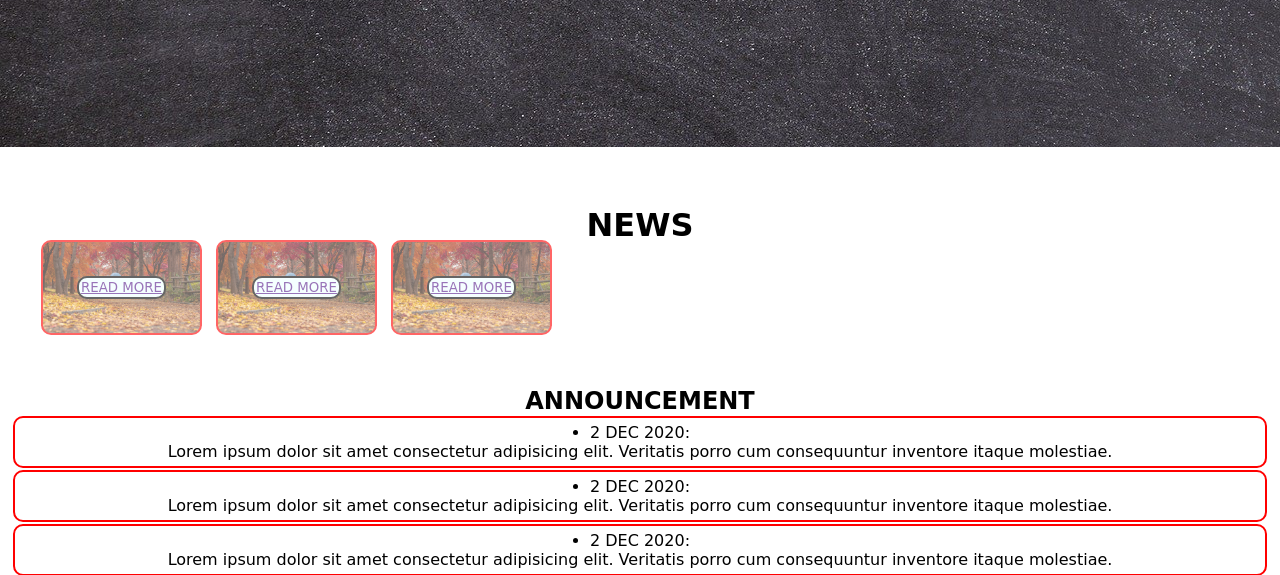
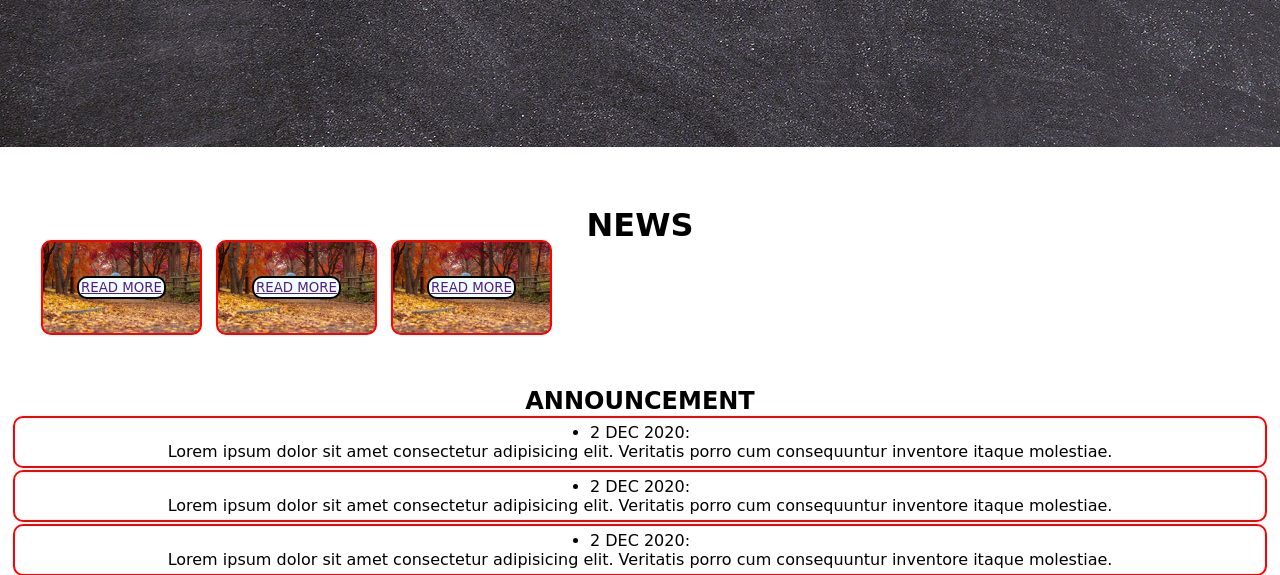
Before and after one commit to dhriti987/Student-Info, a Django app: template Student/templates/home.html in a window 1280 px wide. Shown: the part 437-1012 px from the top of the page. Run offline with Django 3.2, Linux system fonts and the light colour scheme; the template is opened without the code that fills it, so the values that code supplies are empty.

Commit message:
announcement

```diff
--- a/Student/templates/home.html
+++ b/Student/templates/home.html
@@ -24,9 +24,16 @@
     margin: 18px 7px;
     border-radius: 10px;
     background: url('{% static "png/bg2.jpg" %}') no-repeat center center/cover;
-    opacity: 0.6;
+}
+.box p{
+    font-weight: bolder;
+}
 
-}
+
+
+
+
+
 .slider{
     width: 100%;
     height: 570px;
@@ -64,20 +71,20 @@
 <section id="service-container">
     <h1>NEWS</h1>
     <div class="services">
-        <div class="box">
+        <div class="box" id="box1">
             <h2 class="center">{{News.3.title}}</h2>
             <p class="center">{{News.3.desc}}</p>
             <button class="btn"><a href="{{News.3.link}}">READ MORE</a></button>
         </div>
-        <div class="box">
+        <div class="box" id="box2">
             <h2 class="center">{{News.4.title}}</h2>
             <p class="center">{{News.4.desc}}</p>
             <button class="btn"><a href="{{News.4.link}}">READ MORE</a></button>
         </div>
-        <div class="box">
+        <div class="box" id="box3">
             <h2 class="center">{{News.5.title}}</h2>
             <p class="center">{{News.5.desc}}</p>
-            <button class="btn"><a href="{{News.5.link}}">READ MORE</a></button>
+            <button class="btn" ><a href="{{News.5.link}}">READ MORE</a></button>
         </div>
 
     </div>
```
Also changed, not shown: Student/models.py (line endings or trailing spaces), db.sqlite3.
